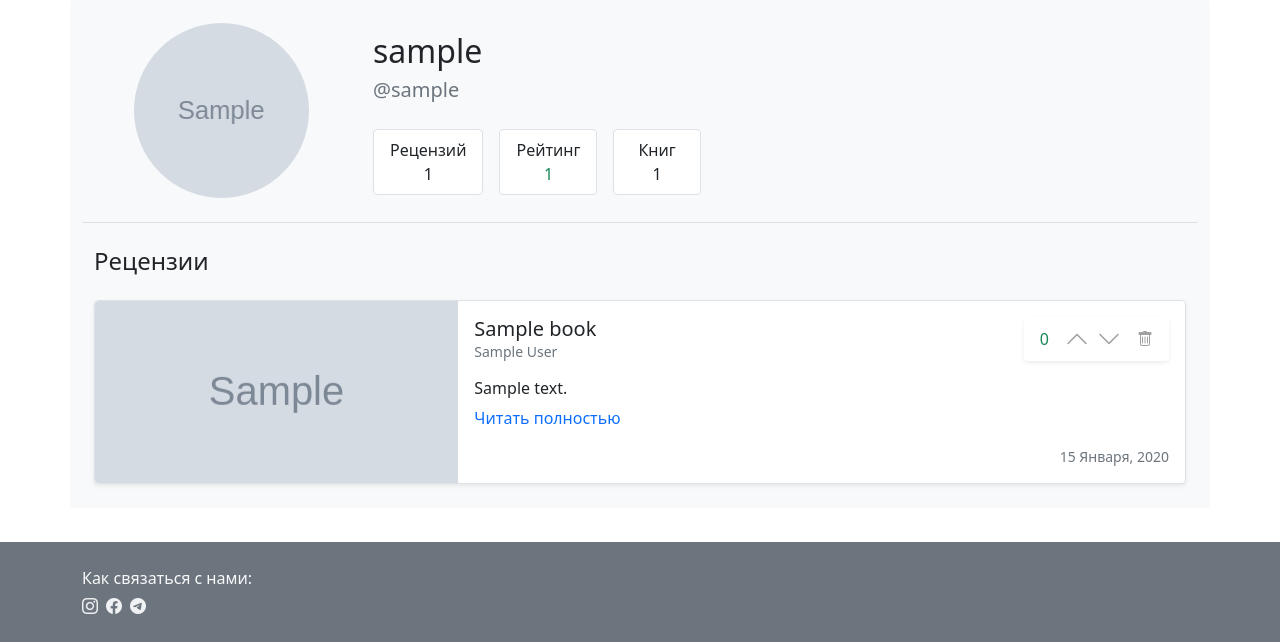
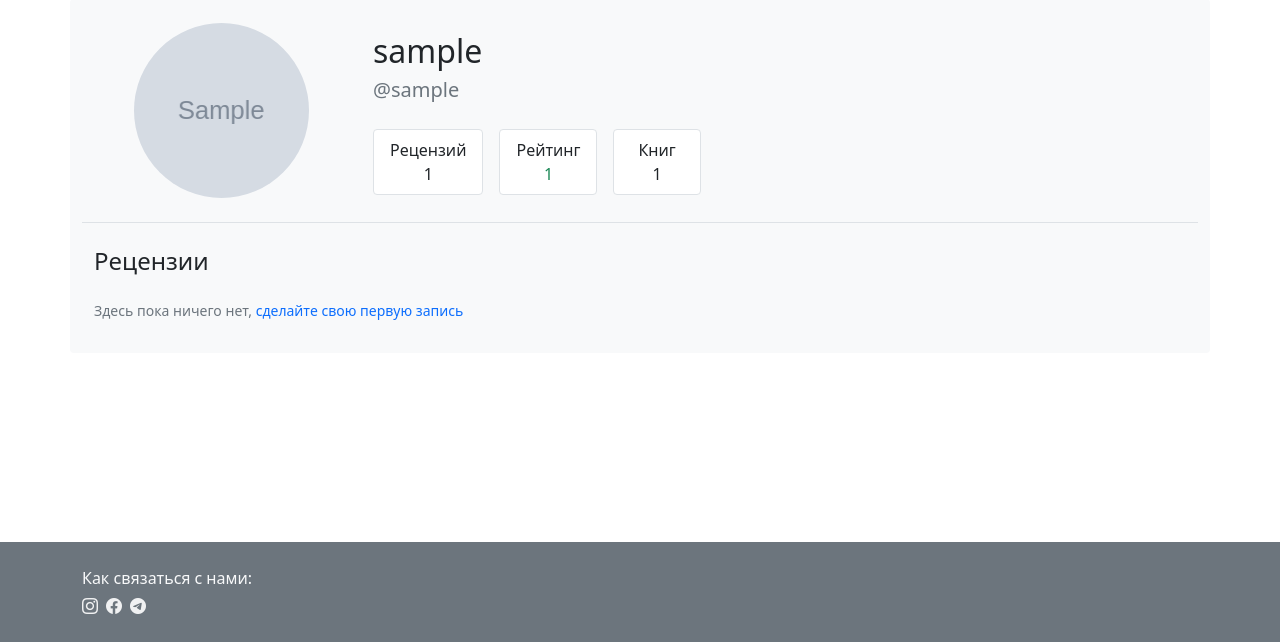
Before and after one commit to BorisPlaton/books_flask, a Flask app: page /profile/1 in a window 1280 px wide. Shown: the part 158-800 px from the top of the page. Run offline with Flask 2, Linux system fonts and the light colour scheme; tables that the repository leaves empty hold one stand-in row (values such as "Sample post"); grey boxes marked "Sample" are stand-in pictures; some libraries are stand-ins or nearby versions.

Commit message:
Templates improves

```diff
--- a/bookreview/models.py
+++ b/bookreview/models.py
@@ -47,7 +47,6 @@ class User(db.Model, UserMixin):
     dislikes = db.relationship("Review", backref="users_dislike", secondary=user_dislikes, passive_deletes=True)
     comments = db.relationship("Comment", backref="author")
     books = db.relationship("Book", backref="user", passive_deletes=True)
-    yes = db.Column(db.String(32))
 
     @property
     def popularity(self):
--- a/bookreview/templates/add_book.html
+++ b/bookreview/templates/add_book.html
@@ -77,7 +77,7 @@
 			</div>
 			{% else %}
 			<div class="col-lg-12">
-				<p class="text-secondary"><small>Кажется, здесь ничего нет.</small></p>
+				<p class="text-secondary  mb-2"><small>Кажется, здесь ничего нет.</small></p>
 			</div>
 			{% endif %}
 
--- a/bookreview/templates/index.html
+++ b/bookreview/templates/index.html
@@ -3,7 +3,7 @@
 {% block title %} Bookreview | Главная страница {% endblock %}
 
 {% block content %}
-<div class="col bg-light p-4 pb-2 rounded">
+<div class="col bg-light p-4 rounded">
 	<div class="row row-cols-md-2 row-cols-1">
 
 		<div class="col-12 pb-4 border-bottom mb-3">
@@ -75,7 +75,7 @@
 			{% endfor %}
 		{% else %}
 			<div class="col-lg-12 mt-2">
-				<p class="text-secondary"><small>Здесь пока ничего нет.</small></p>
+				<p class="text-secondary mb-2"><small>Здесь пока ничего нет.</small></p>
 			</div>
 		{% endif %}
 
--- a/bookreview/templates/my_profile.html
+++ b/bookreview/templates/my_profile.html
@@ -4,7 +4,7 @@
 
 {% block content %}
 
-<div class="col bg-light p-4 pb-2 rounded">
+<div class="col bg-light p-4 rounded">
 	<div class="row">
 
 		<!-- ACCOUNT INFO -->
@@ -60,7 +60,7 @@
 		<div class="col">
 			<div class="container p-0">
 
-				{% if user.reviews %}
+				{% if user_reviews %}
 					{% for review in reviews %}
 						<div class="row row-cols-2 g-0 bg-white border rounded mb-3 shadow-sm">
 							<div class="col-md-4">
@@ -113,8 +113,10 @@
 						</div>
 					{% endfor %}
 				{% else %}
-					<div class="col-lg-12 mb-3">
-						<small class="text-secondary">Здесь пока ничего нет, <a href="{{ url_for('book.write_review') }}" class="text-primary">сделайте свою первую запись</a></small>
+					<div class="">
+						<p class="mb-2">
+							<small class="text-secondary">Здесь пока ничего нет, <a href="{{ url_for('book.write_review') }}" class="text-primary">сделайте свою первую запись</a></small>
+						</p>
 					</div>
 				{% endif %}
 
--- a/bookreview/templates/write_review.html
+++ b/bookreview/templates/write_review.html
@@ -30,7 +30,11 @@
 
 			</form>
 			{% else %}
-				<small class="text-secondary">У вас нет книг, чтобы написать рецензию. <a href="{{ url_for('book.add_book') }}" class="text-primary">Добавьте</a> какую-то и возвращайтесь сюда.</small>
+				<p class="mb-2">
+					<small class="text-secondary">
+						У вас нет книг, чтобы написать рецензию. <a href="{{ url_for('book.add_book') }}" class="text-primary">Добавьте</a> какую-то и возвращайтесь сюда.
+					</small>
+				</p>
 			{% endif %}
 			</div>
 
```
